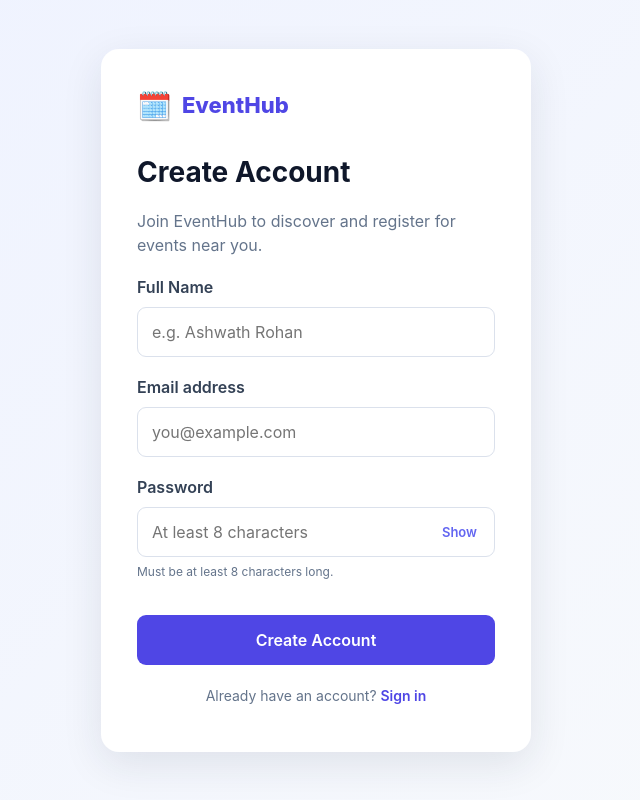
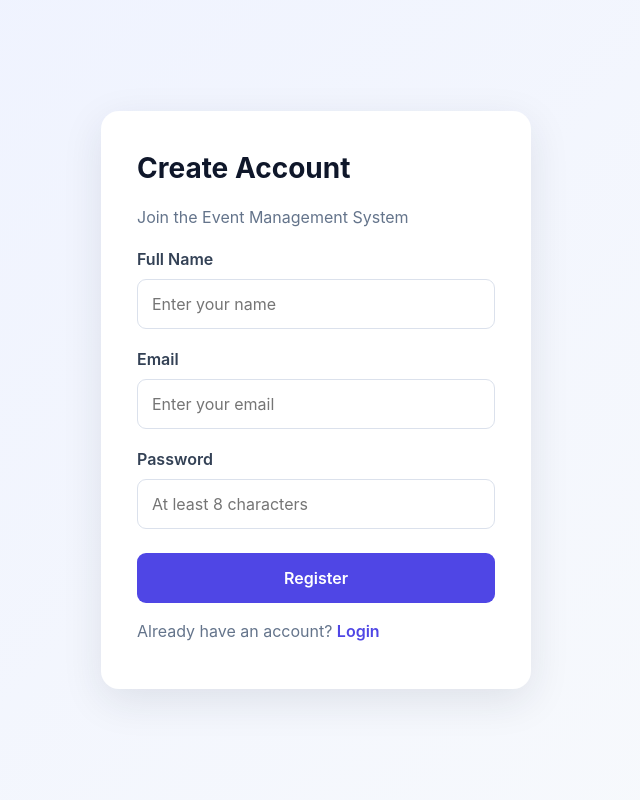
Before and after one commit to ashyune/Event-Management-System, a React app in the folder frontend/: page /register in a window 1280 px wide. Shown: the whole page, without its empty margins (324-964 px from the left). Built offline with nearby package versions, Linux system fonts and the light colour scheme; the HTML template or start-up script is replaced by a standard one.

Commit message:
revert(auth): keep Login and Register files strictly untouched from main

```diff
--- a/frontend/src/pages/Login.jsx
+++ b/frontend/src/pages/Login.jsx
@@ -1,30 +1,38 @@
 import { useState } from "react";
-import { Link, useNavigate } from "react-router-dom";
+import { Link } from "react-router-dom";
 import { loginUser } from "../services/authService";
+import { useNavigate } from "react-router-dom";
 
 function Login() {
-  const [form, setForm] = useState({ email: "", password: "" });
+  const [form, setForm] = useState({
+    email: "",
+    password: "",
+  });
+
   const [message, setMessage] = useState("");
   const [loading, setLoading] = useState(false);
-  const [showPassword, setShowPassword] = useState(false);
+
   const navigate = useNavigate();
-
   const handleChange = (e) => {
     setForm({ ...form, [e.target.name]: e.target.value });
-    if (message) setMessage("");
   };
 
   const handleSubmit = async (e) => {
     e.preventDefault();
     setMessage("");
     setLoading(true);
+
     try {
       const data = await loginUser(form);
+
+      // Temporary client-side storage for the JWT.
+      // We'll improve token handling as part of security testing.
       localStorage.setItem("token", data.token);
       localStorage.setItem("user", JSON.stringify(data.user));
+
       navigate("/events");
     } catch (error) {
-      setMessage(error.response?.data?.message || "Login failed. Please check your credentials.");
+      setMessage(error.response?.data?.message || "Login failed");
     } finally {
       setLoading(false);
     }
@@ -32,69 +40,38 @@ function Login() {
 
   return (
     <div className="auth-container">
-      <form className="auth-card" onSubmit={handleSubmit} noValidate>
-        <div className="auth-brand">
-          <span className="auth-brand-icon">🗓️</span>
-          <span className="auth-brand-name">EventHub</span>
-        </div>
+      <form className="auth-card" onSubmit={handleSubmit}>
+        <h1>Welcome Back</h1>
+        <p>Login to your account</p>
 
-        <h1>Welcome Back</h1>
-        <p>Sign in to access your events and registrations.</p>
-
-        <label htmlFor="login-email">Email address</label>
+        <label>Email</label>
         <input
-          id="login-email"
           type="email"
           name="email"
           value={form.email}
           onChange={handleChange}
-          placeholder="you@example.com"
-          autoComplete="email"
+          placeholder="Enter your email"
           required
         />
 
-        <label htmlFor="login-password">Password</label>
-        <div className="auth-password-wrapper">
+        <label>Password</label>
         <input
-            id="login-password"
-            type={showPassword ? "text" : "password"}
+          type="password"
           name="password"
           value={form.password}
           onChange={handleChange}
           placeholder="Enter your password"
-            autoComplete="current-password"
           required
         />
-          <button
-            type="button"
-            className="auth-toggle-password"
-            onClick={() => setShowPassword((s) => !s)}
-            aria-label={showPassword ? "Hide password" : "Show password"}
-          >
-            {showPassword ? "Hide" : "Show"}
-          </button>
-        </div>
 
-        {message && (
-          <p className="auth-error" role="alert">
-            ⚠ {message}
-          </p>
-        )}
-
-        <button type="submit" className="auth-submit-btn" disabled={loading}>
-          {loading ? (
-            <span className="auth-spinner-row">
-              <span className="auth-spinner" />
-              Signing in...
-            </span>
-          ) : (
-            "Sign In"
-          )}
+        <button type="submit" disabled={loading}>
+          {loading ? "Logging in..." : "Login"}
         </button>
 
-        <p className="auth-footer-text">
-          Don&apos;t have an account?{" "}
-          <Link to="/register">Create one for free</Link>
+        {message && <p className="message">{message}</p>}
+
+        <p>
+          Don't have an account? <Link to="/register">Register</Link>
         </p>
       </form>
     </div>
--- a/frontend/src/pages/Register.jsx
+++ b/frontend/src/pages/Register.jsx
@@ -1,34 +1,34 @@
 import { useState } from "react";
-import { Link, useNavigate } from "react-router-dom";
+import { Link } from "react-router-dom";
 import { registerUser } from "../services/authService";
 
 function Register() {
-  const [form, setForm] = useState({ name: "", email: "", password: "" });
+  const [form, setForm] = useState({
+    name: "",
+    email: "",
+    password: "",
+  });
+
   const [message, setMessage] = useState("");
-  const [isSuccess, setIsSuccess] = useState(false);
   const [loading, setLoading] = useState(false);
-  const [showPassword, setShowPassword] = useState(false);
-  const navigate = useNavigate();
 
   const handleChange = (e) => {
     setForm({ ...form, [e.target.name]: e.target.value });
-    if (message) setMessage("");
   };
 
   const handleSubmit = async (e) => {
     e.preventDefault();
     setMessage("");
-    setIsSuccess(false);
     setLoading(true);
+
     try {
       const data = await registerUser(form);
-      setIsSuccess(true);
-      setMessage(data.message || "Account created! Redirecting to login...");
+      setMessage(data.message);
       setForm({ name: "", email: "", password: "" });
-      setTimeout(() => navigate("/login"), 1800);
     } catch (error) {
-      setIsSuccess(false);
-      setMessage(error.response?.data?.message || "Registration failed. Please try again.");
+      setMessage(
+        error.response?.data?.message || "Registration failed"
+      );
     } finally {
       setLoading(false);
     }
@@ -36,81 +36,48 @@ function Register() {
 
   return (
     <div className="auth-container">
-      <form className="auth-card" onSubmit={handleSubmit} noValidate>
-        <div className="auth-brand">
-          <span className="auth-brand-icon">🗓️</span>
-          <span className="auth-brand-name">EventHub</span>
-        </div>
+      <form className="auth-card" onSubmit={handleSubmit}>
+        <h1>Create Account</h1>
+        <p>Join the Event Management System</p>
 
-        <h1>Create Account</h1>
-        <p>Join EventHub to discover and register for events near you.</p>
-
-        <label htmlFor="reg-name">Full Name</label>
+        <label>Full Name</label>
         <input
-          id="reg-name"
           name="name"
           value={form.name}
           onChange={handleChange}
-          placeholder="e.g. Ashwath Rohan"
-          autoComplete="name"
+          placeholder="Enter your name"
           required
         />
 
-        <label htmlFor="reg-email">Email address</label>
+        <label>Email</label>
         <input
-          id="reg-email"
           type="email"
           name="email"
           value={form.email}
           onChange={handleChange}
-          placeholder="you@example.com"
-          autoComplete="email"
+          placeholder="Enter your email"
           required
         />
 
-        <label htmlFor="reg-password">Password</label>
-        <div className="auth-password-wrapper">
+        <label>Password</label>
         <input
-            id="reg-password"
-            type={showPassword ? "text" : "password"}
+          type="password"
           name="password"
           value={form.password}
           onChange={handleChange}
           placeholder="At least 8 characters"
-            autoComplete="new-password"
           minLength={8}
           required
         />
-          <button
-            type="button"
-            className="auth-toggle-password"
-            onClick={() => setShowPassword((s) => !s)}
-            aria-label={showPassword ? "Hide password" : "Show password"}
-          >
-            {showPassword ? "Hide" : "Show"}
-          </button>
-        </div>
-        <p className="auth-hint">Must be at least 8 characters long.</p>
 
-        {message && (
-          <p className={isSuccess ? "auth-success" : "auth-error"} role="alert">
-            {isSuccess ? "✓ " : "⚠ "}{message}
-          </p>
-        )}
-
-        <button type="submit" className="auth-submit-btn" disabled={loading}>
-          {loading ? (
-            <span className="auth-spinner-row">
-              <span className="auth-spinner" />
-              Creating account...
-            </span>
-          ) : (
-            "Create Account"
-          )}
+        <button type="submit" disabled={loading}>
+          {loading ? "Creating account..." : "Register"}
         </button>
 
-        <p className="auth-footer-text">
-          Already have an account? <Link to="/login">Sign in</Link>
+        {message && <p className="message">{message}</p>}
+
+        <p>
+          Already have an account? <Link to="/login">Login</Link>
         </p>
       </form>
     </div>
```
Lines whose indentation alone changed are shown as unchanged.
